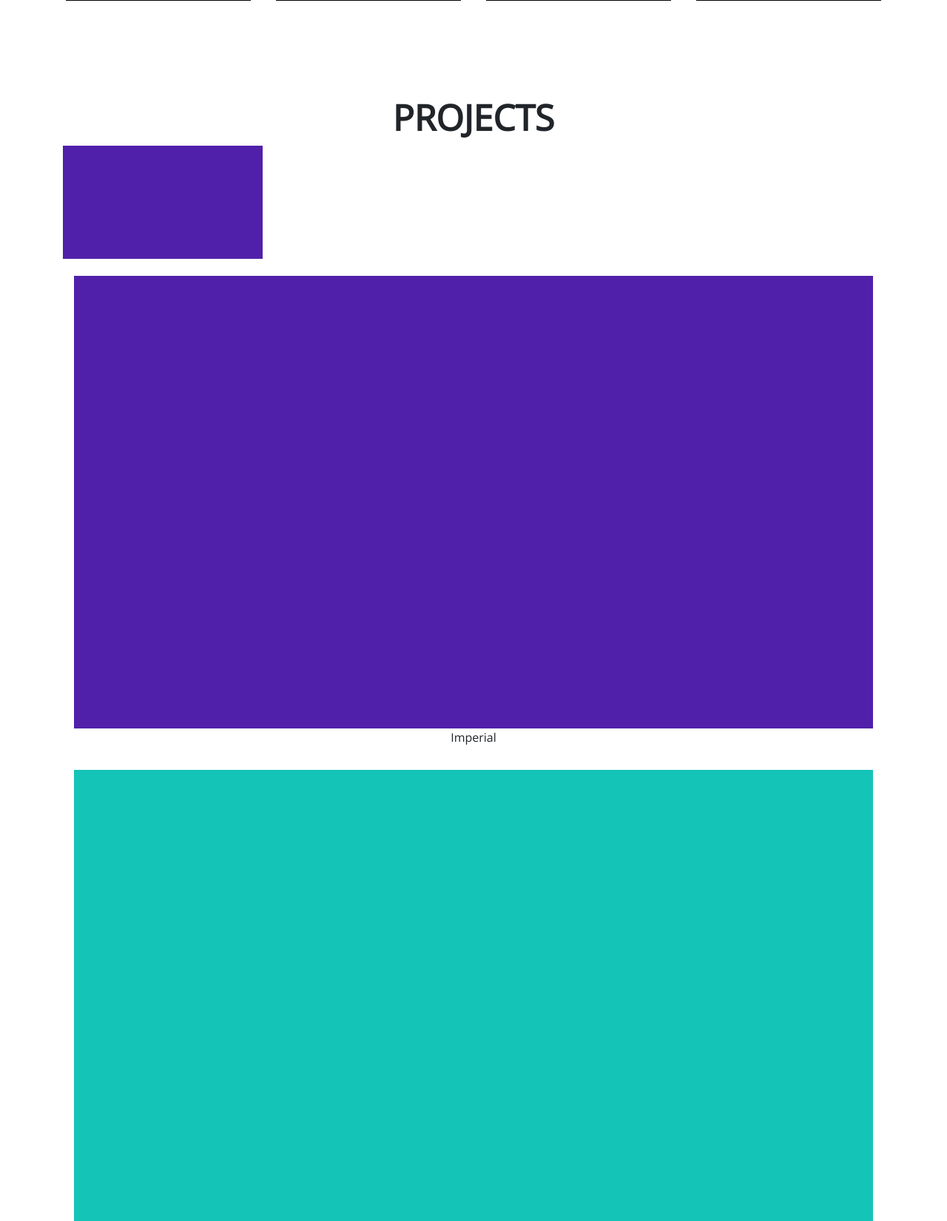
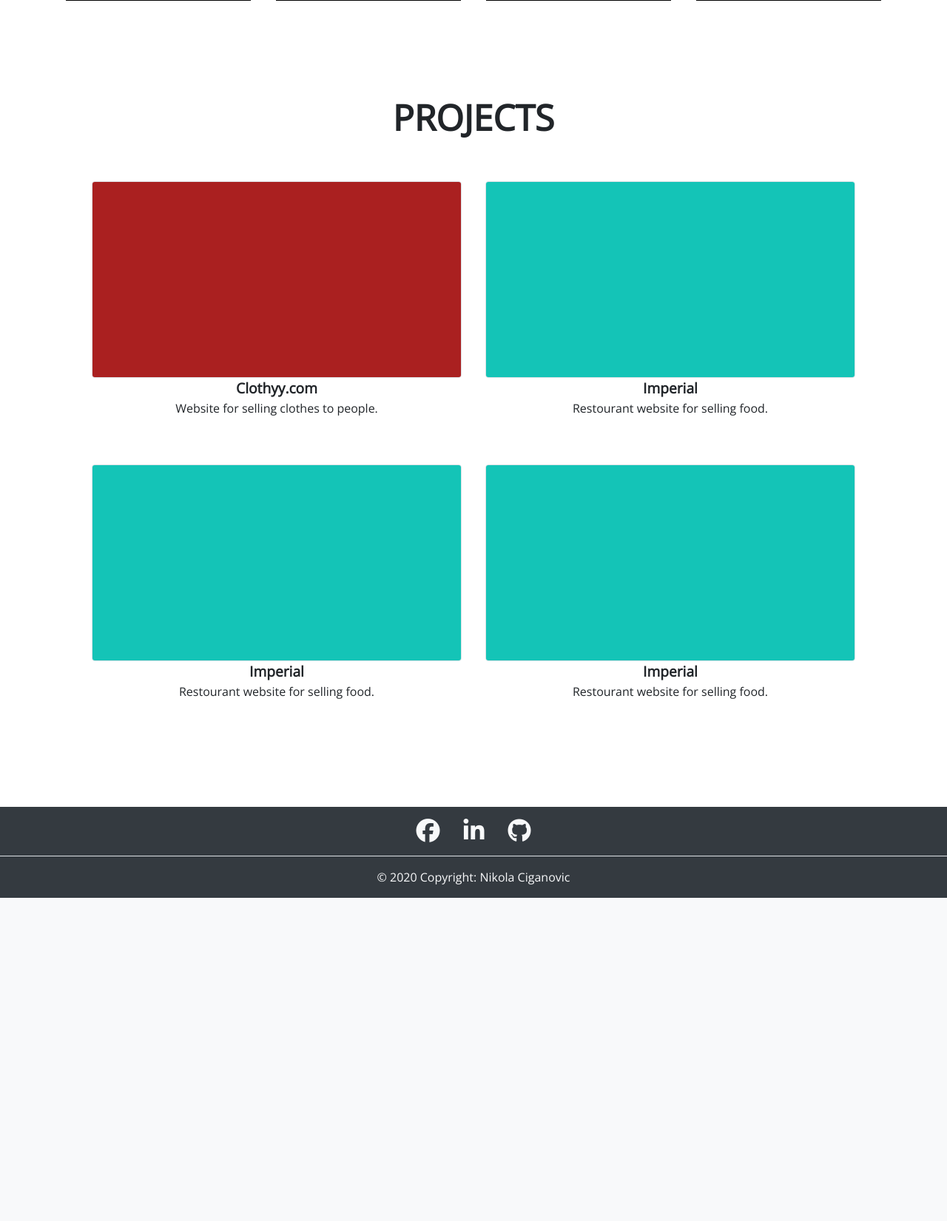
Before and after one commit to nciganovic/New-portfolio, a PHP site: page / in a window 1280 px wide. Shown: the part 1878-3529 px from the top of the page at 74% size. After the commit the page ends 3092 px from the top, so only its background shows below. Run offline with PHP 8.4, Linux system fonts and the light colour scheme; some libraries are stand-ins or nearby versions.

Commit message:
Projects section imporved

```diff
--- a/css/media.css
+++ b/css/media.css
@@ -8,6 +8,19 @@
     }
     #intro-desc{
         font-size: 2rem;
+    }
+    .flip-container, .front, .back {
+        width: 500px;
+        height: 266px;
+    }
+    .big-mt-sm{
+        margin-top: 80px !important;
+    }
+    .cardTag{
+        font-size: 1.2rem;
+    }
+    .project-btn{
+        font-size: 1.5rem;
     }
 }
 
--- a/css/style.css
+++ b/css/style.css
@@ -31,6 +31,9 @@
 }
 .vh-100{
     height: 100vh;
+}
+.font-12{
+    font-size: 1.2rem;
 }
 .font-25{
     font-size: 2.5rem;
@@ -100,6 +103,8 @@
     background-color: #ddd8d9;
 }
 
+/* PROJECTS */
+
 /* entire container, keeps perspective */
 .flip-container {
 	perspective: 1000px;
@@ -116,7 +121,7 @@
 
 /* flip speed goes here */
 .flipper {
-	transition: 0.6s;
+	transition: 0.8s;
 	transform-style: preserve-3d;
 
 	position: relative;
@@ -142,3 +147,27 @@
 .back {
 	transform: rotateY(180deg);
 }
+
+.cardTag{
+    padding: 3px 7px;
+    background-color: white;
+    color: black;
+    border-radius: 5px;
+    font-size: 0.8rem;
+}
+.project-btn{
+    background-color: white;
+    color: black;
+    font-size: 1.2rem;
+    padding: 10px 20px;
+    margin: 5px;
+    border-radius: 15px;
+}
+.bg-dark-grad{
+    background: rgb(119,117,120);
+    background: linear-gradient(322deg, rgba(119,117,120,1) 0%, rgba(94,92,94,1) 0%, rgba(73,71,73,1) 10%, rgba(66,65,66,1) 16%, rgba(59,59,59,1) 22%, rgba(53,53,53,1) 33%, rgba(0,0,0,1) 100%);
+}
+/* Footer */
+footer{
+    margin-top: 10%;
+}
--- a/index.html
+++ b/index.html
@@ -127,43 +127,171 @@
     <!-- PROJECTS START -->
     <section id="projects">
       <div class="container">
-        <div class="row">
+        <div class="row d-flex justify-content-center align-items-center">
           <div class="col-12">
             <h2 class="text-center mont mt-5"><strong>PROJECTS</strong></h2>
           </div>
-          <div class="flip-container" ontouchstart="this.classList.toggle('hover');">
-            <div class="flipper">
-              <div class="col-12 front">
-                <img class="w-100" src="img/proj2.png" alt="proj1">
-              </div>
-              <div class="col-12 back bg-dark">
-                <p>HTML</p>
+
+          <!-- SINGLE PROJECT START -->
+          <div class="ml-3 mr-3">
+            <div class="flip-container mt-5 shadow-cust" ontouchstart="this.classList.toggle('hover');">
+              <div class="flipper">
+                <div class="col-12 front border rounded overflow-hidden p-0">
+                  <img class="w-100" src="img/proj1.png" alt="proj1">
+                </div>
+                <div class="col-12 back bg-dark-grad rounded p-0">
+                  <p class="text-center text-light mt-4 big-mt-sm">
+                    <span class="cardTag" style="background-color: #f7bb23;">HTML5</span>
+                    <span class="cardTag" style="background-color: #7da0fa">CSS3</span>
+                    <span class="cardTag" style="background-color: #4e7df5">Jquery</span>
+                    <span class="cardTag" style="background-color: #a7fc97">Django</span>
+                  </p>
+                  <p class="text-center text-light mt-5">
+                    <span class="project-btn" style="background-color: #c9c9c9;">
+                      <a class="text-dark" href="#"><strong>VISIT</strong></a>
+                    </span>
+                    <span class="project-btn" style="background-color: #c9c9c9;">
+                      <a class="text-dark" href="#"><strong>MORE</strong></a>
+                    </span>
+                  </p>
+                </div>
               </div>
             </div>
+            <div class="col-12">
+              <p class="text-center font-12 m-0"><strong>Clothyy.com</strong></p>
+              <p class="text-center">Website for selling clothes to people.</p>
+            </div>
           </div>
+          <!--SINGLE PROJECT END-->
 
-          <div class="col-12 mt-3">
-            <div class="col-12">
-              <img class="w-100" src="img/proj2.png" alt="proj1">
+          <!-- SINGLE PROJECT START -->
+          <div class="ml-3 mr-3">
+            <div class="flip-container mt-5" ontouchstart="this.classList.toggle('hover');">
+              <div class="flipper">
+                <div class="col-12 front border rounded overflow-hidden p-0">
+                  <img class="w-100" src="img/proj3.png" alt="proj1">
+                </div>
+                <div class="col-12 back bg-dark-grad rounded p-0">
+                  <p class="text-center text-light mt-4 big-mt-sm">
+                    <span class="cardTag" style="background-color: #f7bb23;">HTML5</span>
+                    <span class="cardTag" style="background-color: #7da0fa">CSS3</span>
+                    <span class="cardTag" style="background-color: #4e7df5">Jquery</span>
+                    <span class="cardTag" style="background-color: #d3f575">Javascript</span>
+                  </p>
+                  <p class="text-center text-light mt-5">
+                    <span class="project-btn" style="background-color: #c9c9c9;">
+                      <a class="text-dark" href="#"><strong>VISIT</strong></a>
+                    </span>
+                    <span class="project-btn" style="background-color: #c9c9c9;">
+                      <a class="text-dark" href="#"><strong>MORE</strong></a>
+                    </span>
+                  </p>
+                </div>
+              </div>
             </div>
             <div class="col-12">
-              <p class="text-center">Imperial</p>
+              <p class="text-center font-12 m-0"><strong>Imperial</strong></p>
+              <p class="text-center">Restourant website for selling food.</p>
             </div>
           </div>
+          <!--SINGLE PROJECT END-->
 
-          <div class="col-12 mt-3">
-            <div class="col-12">
-              <img class="w-100" src="img/proj3.png" alt="proj1">
+          <!-- SINGLE PROJECT START -->
+          <div class="ml-3 mr-3">
+            <div class="flip-container mt-5" ontouchstart="this.classList.toggle('hover');">
+              <div class="flipper">
+                <div class="col-12 front border rounded overflow-hidden p-0">
+                  <img class="w-100" src="img/proj3.png" alt="proj1">
+                </div>
+                <div class="col-12 back bg-dark-grad rounded p-0">
+                  <p class="text-center text-light mt-4 big-mt-sm">
+                    <span class="cardTag" style="background-color: #f7bb23;">HTML5</span>
+                    <span class="cardTag" style="background-color: #7da0fa">CSS3</span>
+                    <span class="cardTag" style="background-color: #d3f575">Javascript</span>
+                    <span class="cardTag" style="background-color: #7da0fa">MYSQL</span>
+                  </p>
+                  <p class="text-center text-light mt-5">
+                    <span class="project-btn" style="background-color: #c9c9c9;">
+                      <a class="text-dark" href="#"><strong>VISIT</strong></a>
+                    </span>
+                    <span class="project-btn" style="background-color: #c9c9c9;">
+                      <a class="text-dark" href="#"><strong>MORE</strong></a>
+                    </span>
+                  </p>
+                </div>
+              </div>
             </div>
             <div class="col-12">
-              <p class="text-center">Lading page</p>
+              <p class="text-center font-12 m-0"><strong>Imperial</strong></p>
+              <p class="text-center">Restourant website for selling food.</p>
+            </div>
+          </div>
+          <!--SINGLE PROJECT END-->
+
+          <!-- SINGLE PROJECT START -->
+          <div class="ml-3 mr-3">
+            <div class="flip-container mt-5" ontouchstart="this.classList.toggle('hover');">
+              <div class="flipper">
+                <div class="col-12 front border rounded overflow-hidden p-0">
+                  <img class="w-100" src="img/proj3.png" alt="proj1">
+                </div>
+                <div class="col-12 back bg-dark-grad rounded p-0">
+                  <p class="text-center text-light mt-4 big-mt-sm">
+                    <span class="cardTag" style="background-color: #f7bb23;">HTML5</span>
+                    <span class="cardTag" style="background-color: #7da0fa">CSS3</span>
+                    <span class="cardTag" style="background-color: #d3f575">Javascript</span>
+                    <span class="cardTag" style="background-color: #7da0fa">MYSQL</span>
+                  </p>
+                  <p class="text-center text-light mt-5">
+                    <span class="project-btn" style="background-color: #c9c9c9;">
+                      <a class="text-dark" href="#"><strong>VISIT</strong></a>
+                    </span>
+                    <span class="project-btn" style="background-color: #c9c9c9;">
+                      <a class="text-dark" href="#"><strong>MORE</strong></a>
+                    </span>
+                  </p>
+                </div>
+              </div>
+            </div>
+            <div class="col-12">
+              <p class="text-center font-12 m-0"><strong>Imperial</strong></p>
+              <p class="text-center">Restourant website for selling food.</p>
+            </div>
+          </div>
+          <!--SINGLE PROJECT END-->
+
+
+        </div>
+      </div>
+    </section>
+    <!-- PROJECTS END -->
+
+    <!-- FOOTER START -->
+    <footer class="bg-dark w-100">
+      <div class="container">
+        <div class="row">
+          <div class="col-12 d-flex justify-content-center">
+            <div class="m-3">
+              <a href=""> <i class="fab fa-facebook text-light font-25"></i> </a>
+            </div>
+            <div class="m-3">
+              <a href=""> <i class="fab fa-linkedin-in text-light font-25"></i> </a>
+            </div>
+            <div class="m-3">
+              <a href="">  <i class="fab fa-github text-light font-25"></i> </a>
             </div>
           </div>
         </div>
       </div>
-    </section>
-    <!--PROJECTS END -->
-
+        <div class="container-fluid border-top">
+          <div class="row">
+            <div class="col-12 d-flex justify-content-center">
+              <p class="text-center text-light mt-3">© 2020 Copyright: Nikola Ciganovic</p>
+            </div>
+          </div>
+        </div>
+    </footer>
+    <!-- FOOTER END -->
 
 
     <script src="https://ajax.googleapis.com/ajax/libs/jquery/3.4.1/jquery.min.js"></script>
```
